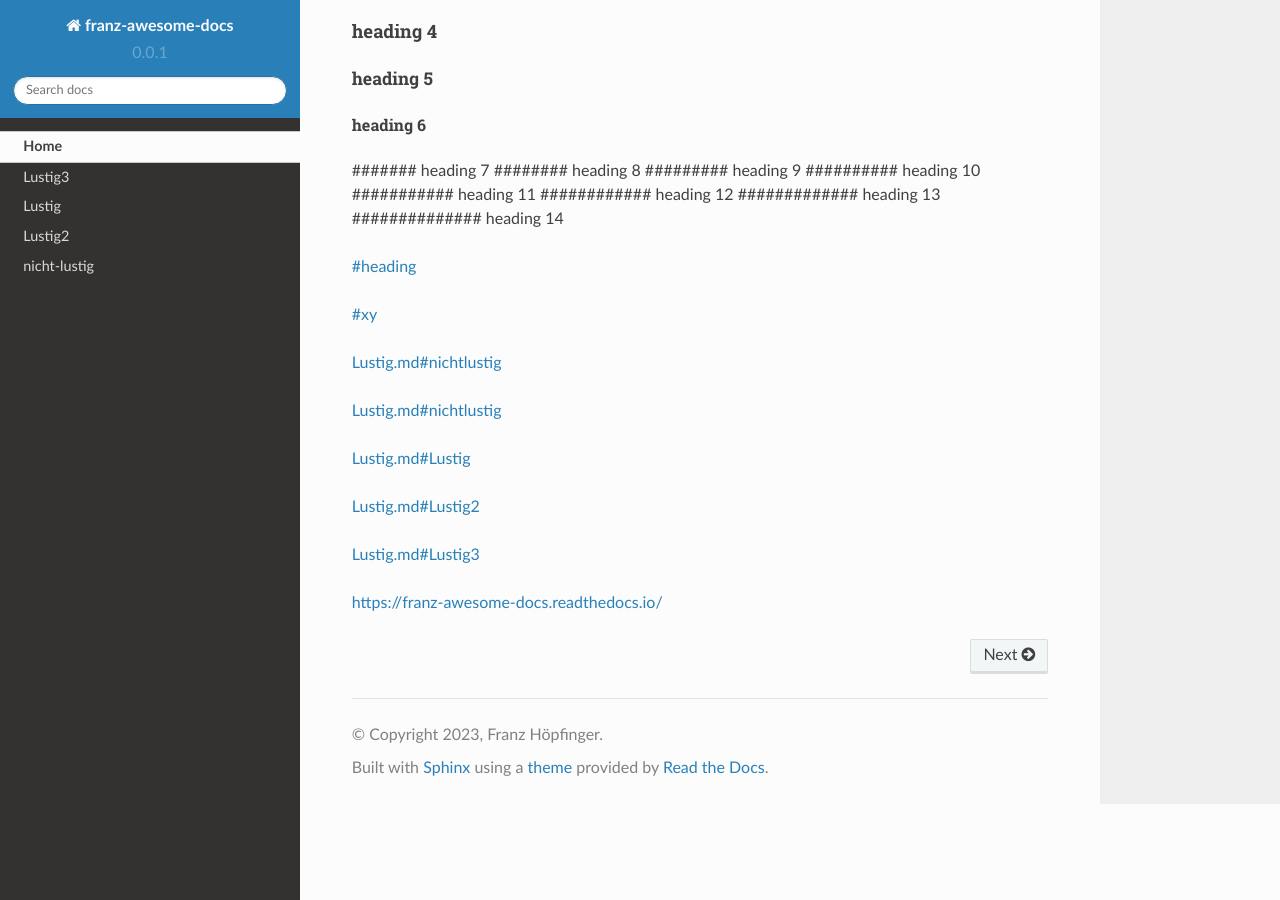
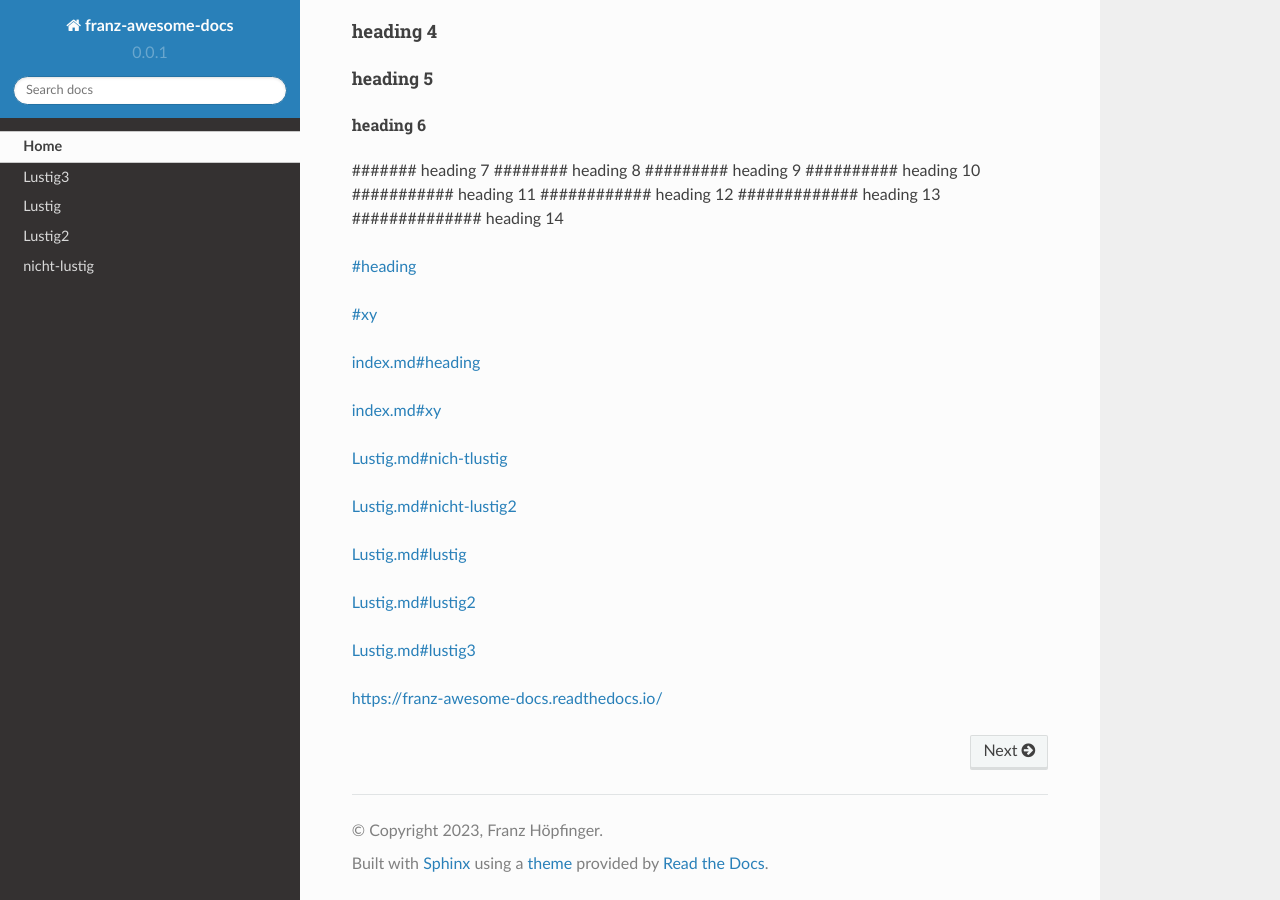
Before and after one commit to franz-ms-muc/awesome-docs, a Sphinx documentation site: the page built from docs/index.md, in a window 1280 px wide and 900 px high, scrolled down 1506 px. Built offline with Sphinx 7.4.7 and the Read the Docs theme 2.0.0, drawn with Linux system fonts in a browser that asks for light colours.

Commit message:
Update index.md

```diff
--- a/docs/index.md
+++ b/docs/index.md
@@ -67,15 +67,19 @@ Und so lebten die Elfen in Frieden und Glückseligkeit, dank des tapferen Helden
 [#xy](#xy)
 
 
-[Lustig.md#nichtlustig](Lustig.md#nicht-lustig)
+[index.md#heading](index.md#heading)
 
-[Lustig.md#nichtlustig](Lustig.md#nicht-lustig2)
+[index.md#xy](index.md#xy)
 
-[Lustig.md#Lustig](Lustig.md#Lustig)
+[Lustig.md#nich-tlustig](Lustig.md#nicht-lustig)
 
-[Lustig.md#Lustig2](Lustig.md#Lustig2)
+[Lustig.md#nicht-lustig2](Lustig.md#nicht-lustig2)
 
-[Lustig.md#Lustig3](Lustig.md#Lustig3)
+[Lustig.md#lustig](Lustig.md#lustig)
+
+[Lustig.md#lustig2](Lustig.md#lustig2)
+
+[Lustig.md#lustig3](Lustig.md#lustig3)
 
 
 <https://franz-awesome-docs.readthedocs.io/>
```
